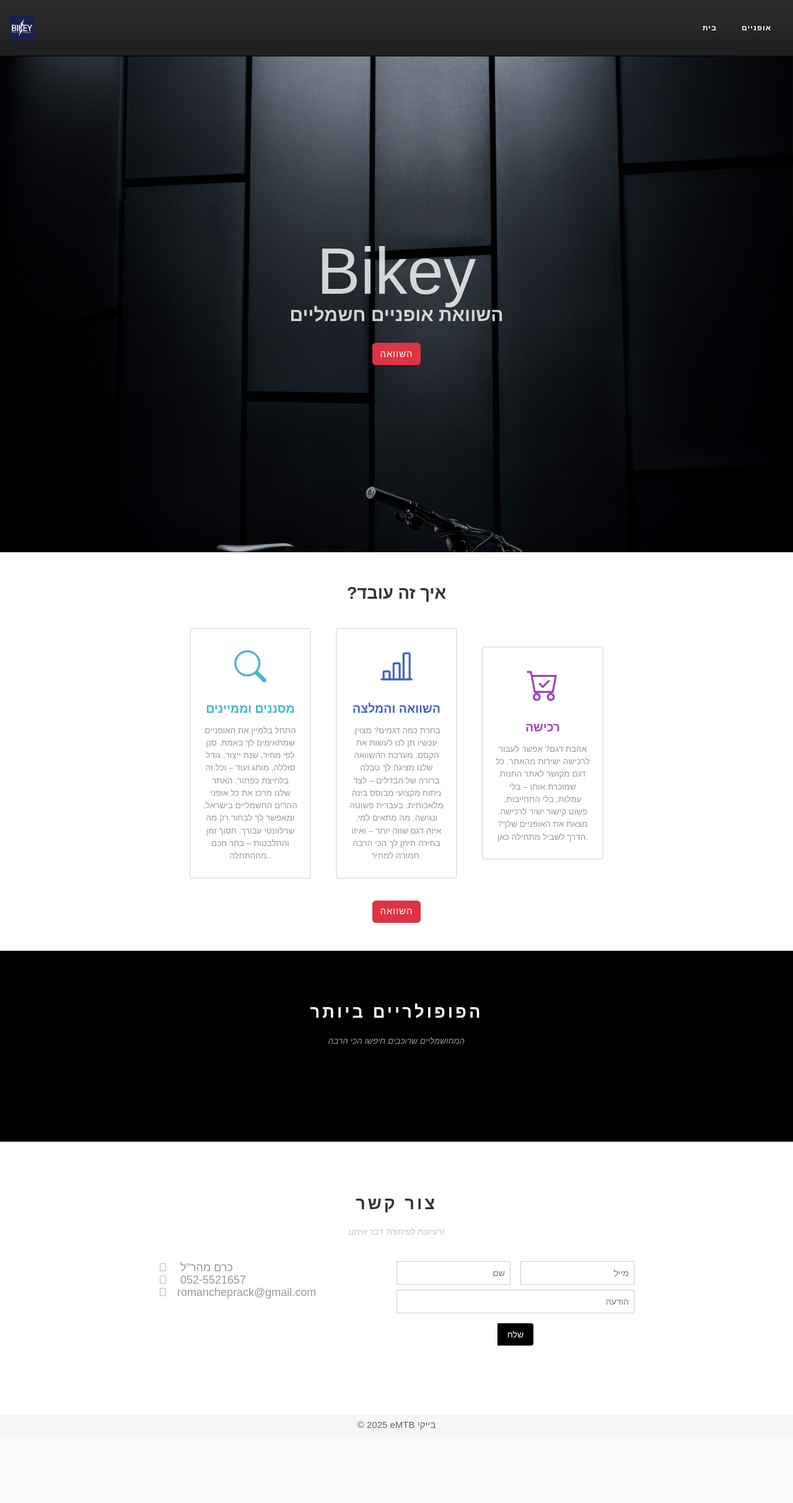
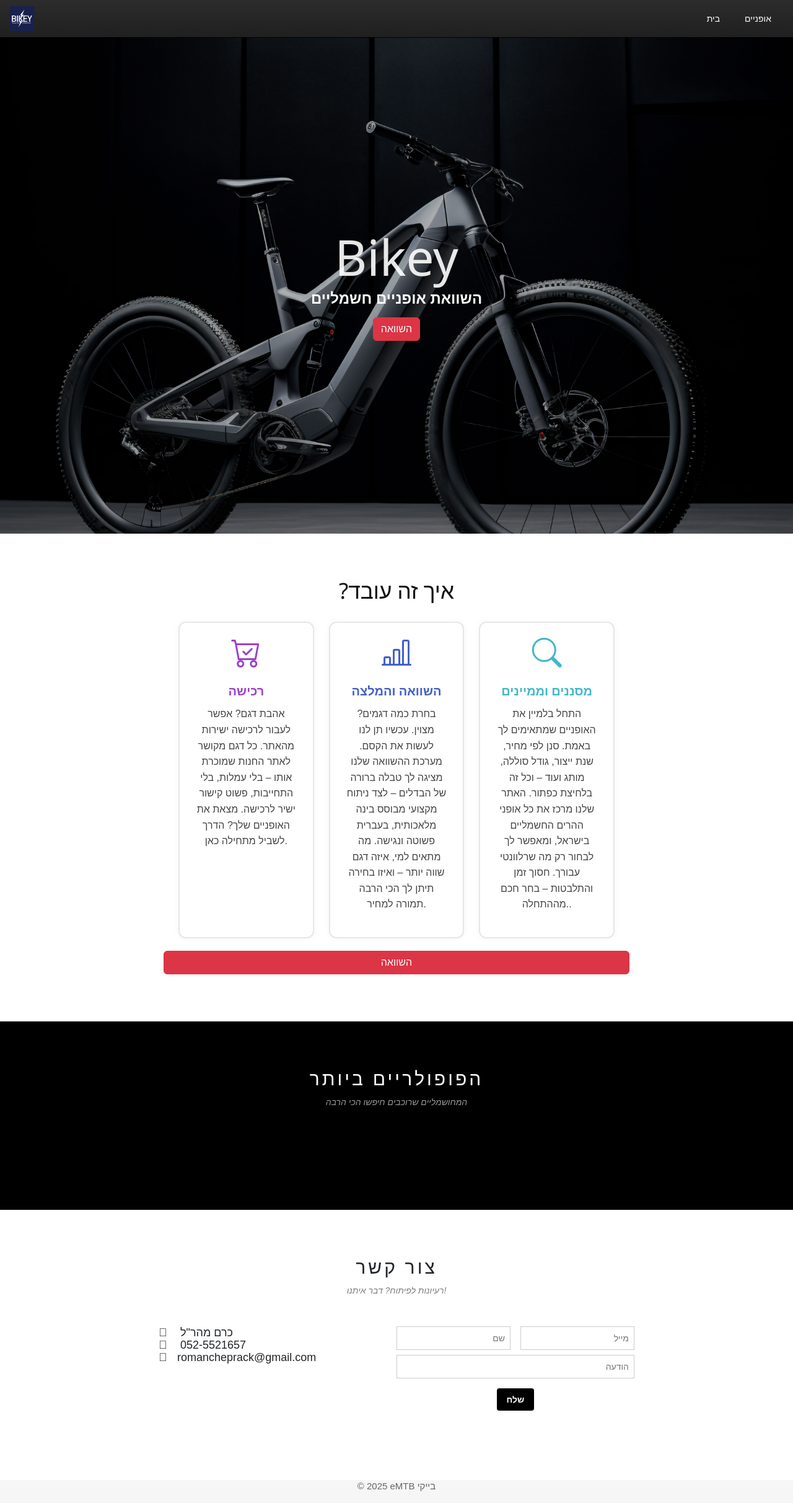
Before and after one commit to RomanCheprack/emtb, a Flask app: page / in a window 1280 px wide. Shown: the whole page at 62% size. Before the commit the page ends 2307 px from the top, so only its background shows below. Run offline with Flask 3, Linux system fonts and the light colour scheme; grey boxes are pictures that could not be loaded.

Commit message:
organizing UI\UX

```diff
--- a/data/mazman.json
+++ b/data/mazman.json
@@ -259,7 +259,7 @@
   },
   {
     "Firm": "Norco",
-    "Model": "אופני הרים חשמליים FLUID VLT C1 130",
+    "Model": "FLUID VLT C1 130",
     "Year": "2024",
     "Price": "41,695",
     "Image URL": "https://www.matzman-merutz.co.il/Media/Uploads/0233514155(3).webp",
@@ -302,7 +302,7 @@
   },
   {
     "Firm": "Specialized",
-    "Model": "אופני הרים חשמליים Levo Expert Carbon G3 Nb T-Type",
+    "Model": "Levo Expert Carbon G3 Nb T-Type",
     "Year": 2023,
     "Price": "33,995",
     "Image URL": "https://www.matzman-merutz.co.il/Media/Uploads/vir_952233903.webp",
@@ -345,7 +345,7 @@
   },
   {
     "Firm": "Specialized",
-    "Model": "אופני הרים חשמליים Levo Sl Expert Carbon",
+    "Model": "Levo Sl Expert Carbon",
     "Year": 2023,
     "Price": "34,495",
     "Image URL": "https://www.matzman-merutz.co.il/Media/Uploads/vir_968203002.webp",
--- a/static/styles/home.css
+++ b/static/styles/home.css
@@ -1,236 +1,195 @@
+/* Universal Reset */
 *,
 ::before,
 ::after {
     box-sizing: border-box;
-    font-family: Montserrat, sans-serif;
+    font-family: 'Montserrat', sans-serif;
+    margin: 0;
+    padding: 0;
 }
 
+/* Hero Section */
 .hero-container {
     background-image: url('../images/cool-bicycle-studio.jpg');
     background-size: cover;
+    background-position: center;
     height: 100vh;
     position: relative;
+    display: flex;
+    align-items: center;
+    justify-content: center;
 }
 
     .hero-container::before {
         content: "";
-        background: #000000;
         position: absolute;
         width: 100%;
         height: 100%;
+        background: #000;
         opacity: 0.3;
     }
 
 .hero-body {
     position: relative;
-    display: flex;
-    justify-content: center;
-    align-items: center;
-    flex-direction: column;
-    height: 100%;
+    z-index: 1;
+    text-align: center;
+    color: #fff;
 }
 
-h1 {
-    all:unset;
-    margin: 0;
-    display: inline;
-    color: #FFFFFF;
-    font-size: 7rem;
-    opacity: 0.8;
-    line-height: 120px;
-}
+    .hero-body h1 {
+        font-size: 5rem;
+        line-height: 1.2;
+        opacity: 0.9;
+    }
 
-span {
-    font-size: 2rem;
-    color: #ffffff;
-    opacity: 0.8;
-    font-weight: bold;
-    margin-bottom: 20px;
-}
+    .hero-body span {
+        font-size: 1.5rem;
+        font-weight: bold;
+        display: block;
+        margin-bottom: 20px;
+    }
 
 .form {
     display: flex;
+    justify-content: center;
+    margin-top: 20px;
 }
 
 button {
-    border-radius: 0px 4px 4px 0px;
-    border: 0;
-    padding: 14px;
+    padding: 14px 24px;
+    border: none;
+    background: #fff;
+    color: #000;
+    font-weight: bold;
     cursor: pointer;
+    border-radius: 4px;
+    transition: background 0.3s;
 }
 
     button:hover {
         background: #1565C0;
-        color: #ffffff;
+        color: #fff;
     }
 
-.about {
-    margin-top: 20px;
+/* Section Styling */
+section {
+    max-width: 1200px;
+    margin: 0 auto;
+    padding: 60px 20px;
     text-align: center;
-    color: #000000;
-    font-size: 1.2rem;
 }
 
+    section h2 {
+        font-size: 2.2rem;
+        color: #111;
+        margin-bottom: 30px;
+    }
 
-/*
-  איך זה עובד
- */
-@import url('https://fonts.googleapis.com/css?family=Montserrat:600|Open+Sans');
-
-*, *:before, *:after {
-    -webkit-box-sizing: inherit;
-    -moz-box-sizing: inherit;
-    box-sizing: inherit;
-}
-
-html {
-    -webkit-box-sizing: border-box;
-    -moz-box-sizing: border-box;
-    box-sizing: border-box;
-}
-
-body {
-    font-family: 'Open Sans', sans-serif;
-    margin: 0;
-    background: #fff;
-    color: #999;
-}
-
-a {
-    text-decoration: none;
-    margin: 1rem 0;
-    font-weight: 600;
-    text-transform: uppercase;
-    font-size: 0.8125rem;
-    letter-spacing: 1px;
-}
-
-p {
-    font-size: 0.9rem;
-    margin: 0.3rem 0;
-    line-height: 1.5;
-}
-
-section {
-    max-width: 1000px;
-    margin: 0 auto;
-    text-align: center;
-    padding: 30px;
-}
-
-h2 {
-    font-family: 'Montserrat', sans-serif;
-    font-weight: 600;
-    color: #333;
-    font-size: 1.825rem;
-    margin: 1.3rem 0;
-}
-
-.section-lead {
-    max-width: 600px;
-    margin: 1rem auto 1.5rem;
-}
-
-.service a {
-    color: #5b7abb;
-    display: block;
-}
-
-.service h4 {
-    font-family: 'Montserrat', sans-serif;
-    font-weight: 600;
-    color: #56ceba;
-    font-size: 1.3rem;
-    margin: 1rem 0 0.6rem;
-}
-
+/* Services Grid */
 .services-grid {
-    display: -webkit-box;
     display: flex;
-    -webkit-box-align: center;
-    align-items: center;
+    flex-wrap: wrap;
+    justify-content: center;
+    gap: 24px;
+    margin-bottom: 20px;
 }
 
 .service {
+    flex: 1 1 calc(33.333% - 24px); /* 3 cards per row with spacing */
+    max-width: calc(33.333% - 24px);
+    box-sizing: border-box;
     background: #fff;
-    margin: 20px;
-    padding: 20px;
-    border-radius: 4px;
+    padding: 24px;
+    border: 2px solid #e7e7e7;
+    border-radius: 12px;
+    box-shadow: 0 0 10px rgba(0, 0, 0, 0.05);
+    display: flex;
+    flex-direction: column;
+    align-items: center;
     text-align: center;
-    -webkit-box-flex: 1;
-    flex: 1;
-    display: -webkit-box;
-    display: flex;
-    flex-wrap: wrap;
-    border: 2px solid #e7e7e7;
-    -webkit-transition: all 0.3s ease;
-    -moz-transition: all 0.3s ease;
     transition: all 0.3s ease;
+    min-height: 420px;
+    order: 0; /* fallback */
 }
 
+.order-mobile-1 { order: 1; }
+.order-mobile-2 { order: 2; }
+.order-mobile-3 { order: 3; }
+
+/* Large screen override */
+@media (min-width: 768px) {
+  .order-desktop-1 { order: 1; }
+  .order-desktop-2 { order: 2; }
+  .order-desktop-3 { order: 3; }
+}
+@media (max-width: 900px) {
+    .service {
+        flex: 1 1 100%;
+        max-width: 100%;
+    }
+}
     .service:hover {
-        -webkit-box-shadow: 0 5px 10px rgba(0, 0, 0, 0.08);
-        -moz-box-shadow: 0 5px 10px rgba(0, 0, 0, 0.08);
-        box-shadow: 0 5px 10px rgba(0, 0, 0, 0.08);
+        box-shadow: 0 6px 16px rgba(0, 0, 0, 0.1);
     }
 
     .service i {
-        font-size: 3.45rem;
-        margin: 1rem 0;
+        font-size: 3rem;
+        margin-bottom: 16px;
     }
 
+    .service h4 {
+        font-size: 1.25rem;
+        margin-bottom: 12px;
+        font-weight: 600;
+    }
+
+    .service p {
+        font-size: 1rem;
+        color: #444;
+        line-height: 1.6;
+    }
+
+/* Color Variants */
 .service1 i,
-.service1 h4,
-.service1 .cta {
+.service1 h4 {
     color: #42b7ca;
 }
 
-.service1:hover {
-    border: 2px solid #42b7ca;
-}
-
 .service2 i,
-.service2 h4,
-.service2 .cta {
+.service2 h4 {
     color: #425fca;
 }
 
-.service2:hover {
-    border: 2px solid #425fca;
-}
-
 .service3 i,
-.service3 h4,
-.service3 .cta {
+.service3 h4 {
     color: #9c42ca;
 }
 
-.service3:hover {
-    border: 2px solid #9c42ca;
-}
+/* Responsive Cards on Smaller Screens */
+@media (max-width: 768px) {
+    .services-grid {
+        flex-direction: column;
+    }
 
-.service .cta span {
-    font-size: 0.6rem;
-}
+    .hero-body h1 {
+        font-size: 3rem;
+    }
 
-.service > * {
-    flex: 1 1 100%;
-}
+    .hero-body span {
+        font-size: 1.2rem;
+    }
 
-.service .cta {
-    align-self: flex-end;
-}
+    .form {
+        flex-direction: column;
+    }
 
-@media all and (max-width:900px) {
-    .services-grid {
-        display: -webkit-box;
-        display: flex;
-        -webkit-box-orient: vertical;
-        -webkit-box-direction: normal;
-        flex-direction: column;
+    button {
+        width: 100%;
+        margin-top: 10px;
     }
 }
 
+/* Popular Text Style */
 .popular {
-    color: #ffffff;
+    color: #fff;
 }
--- a/static/styles/layout.css
+++ b/static/styles/layout.css
@@ -6,6 +6,12 @@
     box-sizing: border-box;
 }
 
+html {
+    font-size: 16px;
+    -webkit-box-sizing: border-box;
+    -moz-box-sizing: border-box;
+    box-sizing: border-box;
+}
 body {
     font-family: 'Open Sans', sans-serif;
     font-size: 14px;
@@ -13,6 +19,10 @@ body {
     line-height: 20px;
     margin: 0;
     overflow-x: hidden;
+    background: #fff;
+    -webkit-box-sizing: border-box;
+    -moz-box-sizing: border-box;
+    box-sizing: border-box;
 }
 
 
--- a/templates/bikes.html
+++ b/templates/bikes.html
@@ -32,7 +32,7 @@
 </form>
 
 <!-- Offcanvas Filter Button -->
-<div class="d-flex justify-content-between">
+<div class="d-flex justify-content-between mx-2">
     <button class="btn btn-outline-secondary mb-3 d-flex align-items-center" type="button" data-bs-toggle="offcanvas" data-bs-target="#offcanvasFilters" aria-controls="offcanvasFilters">
         <svg xmlns="http://www.w3.org/2000/svg" width="18" height="18" fill="currentColor" class="bi bi-funnel me-2" viewBox="0 0 16 16">
             <path d="M1.5 1.5A.5.5 0 0 1 2 1h12a.5.5 0 0 1 .39.812l-4.6 5.748V13.5a.5.5 0 0 1-.276.447l-2 1A.5.5 0 0 1 6 14.5v-6.44L1.61 1.812A.5.5 0 0 1 1.5 1.5z" />
@@ -60,7 +60,7 @@
 <div class="container">
     <div class="row" id="bikes-list">
         {% for bike in bikes %}
-        <div class="col-6 mb-4">
+        <div class="col-6 mb-2 px-1">
             <div class="card h-100 position-relative">
                 <div class="position-absolute top-0 end-0 p-2">
                     <button class="btn btn-outline-warning compare-btn" data-bike-id="{{ bike['id'] }}">השווה</button>
--- a/templates/home.html
+++ b/templates/home.html
@@ -15,8 +15,8 @@
     <div class="w3-container w3-content w3-center w3-padding-34" style="max-width:800px" id="band">
         <section>
             <h2>?איך זה עובד</h2>
-            <div class="services-grid">
-                <div class="service service1">
+                <div class="services-grid">
+                    <div class="service service1 order-mobile-1 order-desktop-3">
                     <i class="bi bi-search"></i>
                     <h4>מסננים וממיינים</h4>
                     <p>
@@ -24,19 +24,23 @@
                     </p>
                 </div>
 
-                <div class="service service2">
+                <div class="service service2 order-mobile-2 order-desktop-2">
                     <i class="bi bi-bar-chart-line"></i>
                     <h4>השוואה והמלצה</h4>
                     <p>בחרת כמה דגמים? מצוין. עכשיו תן לנו לעשות את הקסם. מערכת ההשוואה שלנו מציגה לך טבלה ברורה של הבדלים – לצד ניתוח מקצועי מבוסס בינה מלאכותית, בעברית פשוטה ונגישה. מה מתאים למי, איזה דגם שווה יותר – ואיזו בחירה תיתן לך הכי הרבה תמורה למחיר.</p>
                 </div>
 
-                <div class="service service3">
+                <div class="service service3 order-mobile-3 order-desktop-1">
                     <i class="bi bi-cart-check"></i>
                     <h4>רכישה</h4>
                     <p>אהבת דגם? אפשר לעבור לרכישה ישירות מהאתר. כל דגם מקושר לאתר החנות שמוכרת אותו – בלי עמלות, בלי התחייבות, פשוט קישור ישיר לרכישה. מצאת את האופניים שלך? הדרך לשביל מתחילה כאן.</p>
                 </div>
+
             </div>
-            <a href="{{ url_for('bikes') }}" class="btn btn-danger mb-3">השוואה</a>
+            <div class="row">
+                <a href="{{ url_for('bikes') }}" class="btn btn-danger mb-3">השוואה</a>
+            </div>
+
 
         </section>
 
@@ -58,7 +62,7 @@
                         <h5 class="card-firm"><b>{{ bike['Firm'] }}</b></h5>
                         <p class="w3-opacity">{{ bike['Model'] }}</p>
                         <p class="price">{{ bike['Price'] }}</p>
-                        <a href="{{ bike['Product URL'] }}" target="_blank" class="btn btn-primary">לרכישה</a>
+                        <a href="{{ bike['Product URL'] }}" target="_blank" class="btn btn-primary mb-3">לרכישה</a>
                     </div>
 
                 </div>
```
Also changed, not shown: static/styles/bikes.css (+19 -17 lines).
